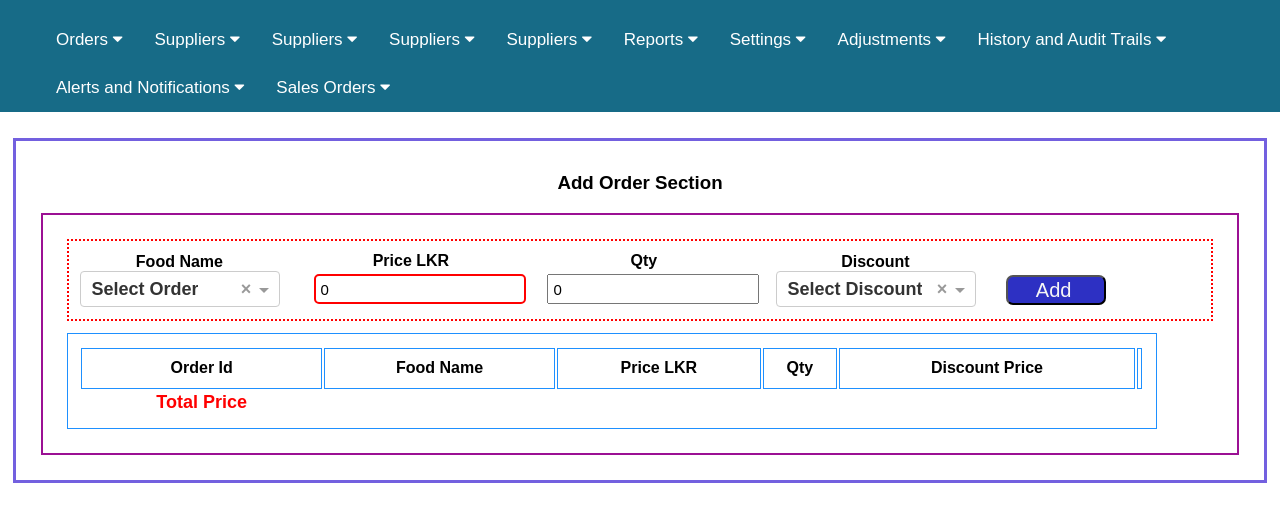
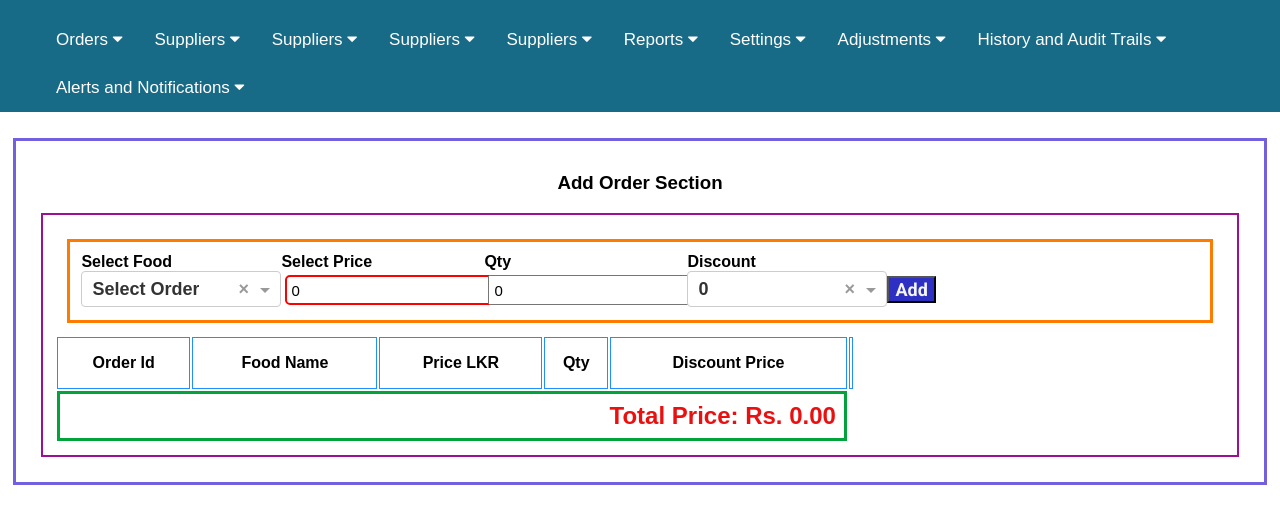
Before and after one commit to mihiranga-official/Responsive-web-Only-CSS, an Angular app: page /addOrder in a window 1280 px wide. Shown: the top 524 px of the page. Built offline with nearby package versions, Linux system fonts and the light colour scheme.

Commit message:
ADD CALCULATE FUCNTION

```diff
--- a/src/app/addorder/addorder.component.html
+++ b/src/app/addorder/addorder.component.html
@@ -3,11 +3,14 @@
     <h3>Add Order Section</h3>
     <div class="form-divider-one">
       <div class="form-divider-indivder">
+
+
         <div class="">
-          <label for="">Food Name</label>
+          <label for="">Select Food</label>
           <ng-select
             name="orderName"
             id=""
+            required
             class="select"
             [(ngModel)]="newOrder.orderName"
           >
@@ -19,7 +22,7 @@
           </ng-select>
         </div>
         <div class="">
-          <label for="">Price LKR</label>
+          <label for="">Select Price</label>
           <input
             required
             name="price"
@@ -31,132 +34,100 @@
           <label for="">Qty</label>
           <input required name="qty" [(ngModel)]="newOrder.qty" type="tel" />
         </div>
-        <!-- <div class="">
-          <label for="">Customer Name</label>
-          <input
-            name="customername"
-            [(ngModel)]="newOrder.customername"
-            type="text"
-          />
-        </div>
+
 
         <div class="">
-          <label for="">Customer T.P Number</label>
-          <input
-            name="customerTele"
-            [(ngModel)]="newOrder.customerTele"
-            required
-            maxlength="10"
-            pattern="[0-9]{10}"
-            type="text"
-            #tp="ngModel"
-          />
-        </div> -->
-
-        <div class="">
-          <label for="">Discount </label>
+         <label for="">Discount </label>
           <ng-select
             name="discountPrice"
             class="select"
             id=""
+            required
             [(ngModel)]="newOrder.discountPrice"
           >
             <ng-option option value="" disabled selected
               >Select Discount</ng-option
             >
-            <ng-option value="0%">0%</ng-option>
-            <ng-option value="1%">1%</ng-option>
-            <ng-option value="2%">2%</ng-option>
-            <ng-option value="5%">5%</ng-option>
-            <ng-option value="10%">10%</ng-option>
+            <ng-option value="0">0%</ng-option>
+            <ng-option value="1">1%</ng-option>
+            <ng-option value="2">2%</ng-option>
+            <ng-option value="5">5%</ng-option>
+            <ng-option value="10">10%</ng-option>
           </ng-select>
         </div>
+        <div>
+          <button class="addItem" (click)="addItem()">Add </button>
+        </div>
 
-        <button (click)="addItem()" class="enter-to-table">
-          Add <i class="fa fa-add"></i>
-        </button>
       </div>
+
 
       <div></div>
 
       <table
         class="left-table"
-        style="
-          border: 1px solid dodgerblue;
-          margin: 1%;
-          padding: 1%;
-          width: 1090px;
-          height: 20px;
-          text-align: center;
-        "
+        style=" width: 800px"
       >
         <thead>
           <tr>
-            <th style="border: 1px solid dodgerblue; padding: 1%">Order Id</th>
+            <th style="border: 1px solid dodgerblue;  padding:2%">Order Id</th>
 
-            <th style="border: 1px solid dodgerblue; padding: 1%">Food Name</th>
-            <th style="border: 1px solid dodgerblue; padding: 1%">Price LKR</th>
-            <th style="border: 1px solid dodgerblue; padding: 1%">Qty</th>
-            <!-- <th style="border: 1px solid dodgerblue; padding: 1%">
-              Customer Name
-            </th>
-            <th style="border: 1px solid dodgerblue; padding: 1%">
-              Customer Number
-            </th> -->
-            <th style="border: 1px solid dodgerblue; padding: 1%">
+            <th style="border: 1px solid dodgerblue;  padding:2%">Food Name</th>
+            <th style="border: 1px solid dodgerblue;  padding:2%">Price LKR</th>
+            <th style="border: 1px solid dodgerblue;  ">Qty</th>
+            <th style="border: 1px solid dodgerblue;  padding:2%">
               Discount Price
             </th>
-            <th style="border: 1px solid dodgerblue; padding: 1%"></th>
+            <th style="border: 1px solid dodgerblue;  padding:2%"></th>
           </tr>
         </thead>
 
         <tbody>
           <tr *ngFor="let item of items; let i = index">
-            <td style="border: 1px solid dodgerblue; padding: 1%">
+            <td style="border: 1px solid dodgerblue;  padding:2%">
               {{ item.orderId }}
             </td>
-            <td style="border: 1px solid dodgerblue; padding: 1%">
+            <td style="border: 1px solid dodgerblue;  padding:2%">
               {{ item.orderName }}
             </td>
-            <td style="border: 1px solid dodgerblue; padding: 1%">
+            <td style="border: 1px solid dodgerblue;  padding:2%">
               {{ item.price }}
             </td>
-            <td style="border: 1px solid dodgerblue; padding: 1%">
+            <td style="border: 1px solid dodgerblue;  padding:2%">
               {{ item.qty }}
             </td>
-            <!-- <td style="border: 1px solid dodgerblue; padding: 1%">
-              {{ item.customername }}
-            </td>
-
-            <td style="border: 1px solid dodgerblue; padding: 1%">
-              {{ item.customerTele }}
-            </td> -->
-
             <td style="border: 1px solid dodgerblue; padding: 1%">
               {{ item.discountPrice }}
             </td>
-
-            <td style="border: 1px solid dodgerblue; padding: 1%">
+            <td style="border: 1px solid dodgerblue; ">
               <button class="removr" (click)="removeItem(item.orderId)">
                 <i class="fa fa-close"></i>
               </button>
             </td>
           </tr>
-          <tr>
-            <th style="color: red">Total Price</th>
-          </tr>
+
         </tbody>
+
         <tfoot>
-          <tr *ngFor="let item of items; let i = index">
+          <!-- <tr style="color: rgb(3, 1, 1); margin-top: 20px; ">
 
-              {{
-                item.price * item.qty | currency : "Rs. " : "symbol" : "1.2-2"
-              }}
+            <th colspan="5" style= "border: 3px solid rgb(3, 163, 59); font-size: x-large; text-align: right; ; padding: 1%">
+              Total Discount:
+
+              {{calculateDiscount() | currency: 'Rs. ' : 'symbol' : '1.2-2' }}
+
+            </th>
 
 
-          </tr>
+          </tr> -->
+          <tr style="color: rgb(235, 16, 16); margin-top: 20px; ">
+             <th colspan="5"  style= "border: 3px solid rgb(3, 163, 59); font-size: x-large; text-align: right; ; padding: 1%">  Total Price:
+            {{calculateTotal() | currency: 'Rs. ' : 'symbol' : '1.2-2' }}
+
+          </th></tr>
         </tfoot>
       </table>
     </div>
   </form>
+
 </div>
--- a/src/app/addorder/addorder.component.scss
+++ b/src/app/addorder/addorder.component.scss
@@ -17,18 +17,17 @@ h3 {
 }
 .form-divider-indivder {
   display: grid;
-  grid-template-columns: repeat(8, 1fr);
-  text-align: center;
   margin: 1%;
+
+  grid-template-columns: repeat(6, 1fr);
   padding: 1%;
-  gap: 30px;
-  border: 2px dotted red;
-  align-items: center; /* Centers vertically */
-  place-items: center;
+
+  border: 3px solid rgb(255, 123, 0);
 }
 .enter-to-table {
   font-size: 20px;
-
+  margin: 0 auto;
+  display: grid;
   width: 100px;
   margin-top: 20px;
   height: 30px;
@@ -39,17 +38,14 @@ h3 {
 .second-divider {
   border: 2px solid #13c788;
 }
-.removr {
-  width: 100px;
-  height: 30px;
-}
+
 input {
   font-size: 15px;
   margin: 2%;
   padding: 2%;
 }
 .select {
-width: 200px;
+  width: 200px;
   font-size: 18px;
   font-weight: 600;
 }
@@ -60,7 +56,6 @@ width: 200px;
   padding: 1%;
 }
 .total-table .tableheader,
-
 .tablerow .tableheder,
 tbody {
   border: 2px solid rgb(20, 146, 27);
@@ -72,3 +67,11 @@ tbody {
   width: 300px;
   padding: 2%;
 }
+.addItem {
+  background-color: #2d30c3;
+  color: whitesmoke;
+  font-weight: 600;
+  font-size: large;
+  margin-top: 23px;
+  font-family: "Roboto", sans-serif;
+}
--- a/src/app/addorder/addorder.component.ts
+++ b/src/app/addorder/addorder.component.ts
@@ -6,7 +6,7 @@ import { NgSelectModule } from '@ng-select/ng-select';
 @Component({
   selector: 'app-addorder',
   standalone: true,
-  imports: [CommonModule, ReactiveFormsModule, FormsModule,NgSelectModule],
+  imports: [CommonModule, ReactiveFormsModule, FormsModule, NgSelectModule],
   templateUrl: './addorder.component.html',
   styleUrl: './addorder.component.scss'
 })
@@ -17,44 +17,41 @@ export class AddorderComponent {
     orderId: '',
     orderName: '',
     price: 0,
-   // customername: '',
-   // customerTele: '',
-   discountPrice: '',
-    qty:0,
-    subTotal:''
+
+    discountPrice: 0,
+    qty: 0,
+    subTotal: 0
   }
 
   items: Array<{
     orderId: string
     orderName: string,
     price: number,
-   // customername: string,
-    //customerTele: string,
-    discountPrice: string,
-    qty:number
-    subTotal:string
+    discountPrice: number,
+    qty: number
+    subTotal: number
 
   }> = []
 
   addItem() {
-    if ( this.newOrder.price && this.newOrder.orderName && this.newOrder.discountPrice) {
+    if (this.newOrder.price && this.newOrder.orderName && this.newOrder.discountPrice) {
       const newId = this.items.length + 1;
 
 
       this.items.push({
         orderId: newId.toString(),
         price: this.newOrder.price,
-        qty:this.newOrder.qty,
-        subTotal:this.newOrder.subTotal,
+        qty: this.newOrder.qty,
+        subTotal: this.newOrder.subTotal,
         orderName: this.newOrder.orderName,
         //customername: this.newOrder.customername,
-       // customerTele: this.newOrder.customerTele,
+        // customerTele: this.newOrder.customerTele,
         discountPrice: this.newOrder.discountPrice,
 
       });
 
       //for clear after submitting
-      this.newOrder = { orderId: '', orderName: '', price: 0,qty:0, subTotal:'',  discountPrice: '' }
+      this.newOrder = { orderId: '', orderName: '', price: 0, qty: 0, subTotal: 0, discountPrice: 0 }
 
     }
   }
@@ -64,7 +61,15 @@ export class AddorderComponent {
     this.items = this.items.filter(item => item.orderId !== id)
   }
 
-  calculateSum(){
+  calculateTotal() {
+    return this.items.reduce((acc, item) => acc + (item.price * item.qty), 0)
+  }
 
-  }
+  // calculateDiscount() {
+  //   return this.items.reduce((tc, item) => {
+
+  //     const discountAmount = (item.price / item.discountPrice /100) ;
+  //     return tc + discountAmount;
+  //   }, 0);
+  // }
 }
--- a/src/app/app.component.html
+++ b/src/app/app.component.html
@@ -153,21 +153,7 @@
 
 
         </div>
-        <div class="dropdown">
-            <button class="dropbtn">Sales Orders
-            <i class="fa fa-caret-down">
-            </i>
-          </button>
 
-          <div class="dropdown-content">
-            <a href="#">Link 1</a>
-            <a href="#">Link 2</a>
-            <a href="#">Link 3</a>
-
-        </div>
-
-
-        </div>
 
 
 
--- a/src/styles.scss
+++ b/src/styles.scss
@@ -1,6 +1,6 @@
 @import url('https://cdnjs.cloudflare.com/ajax/libs/font-awesome/4.7.0/css/font-awesome.min.css');
 @import "@ng-select/ng-select/themes/default.theme.css";
-
+@import url('https://fonts.googleapis.com/css2?family=Roboto:ital,wght@0,100;0,300;0,400;0,500;0,700;0,900;1,100;1,300;1,400;1,500;1,700;1,900&display=swap');
 /* You can add global styles to this file, and also import other style files */
 body {
   font-family: Arial, Helvetica, sans-serif;
```
